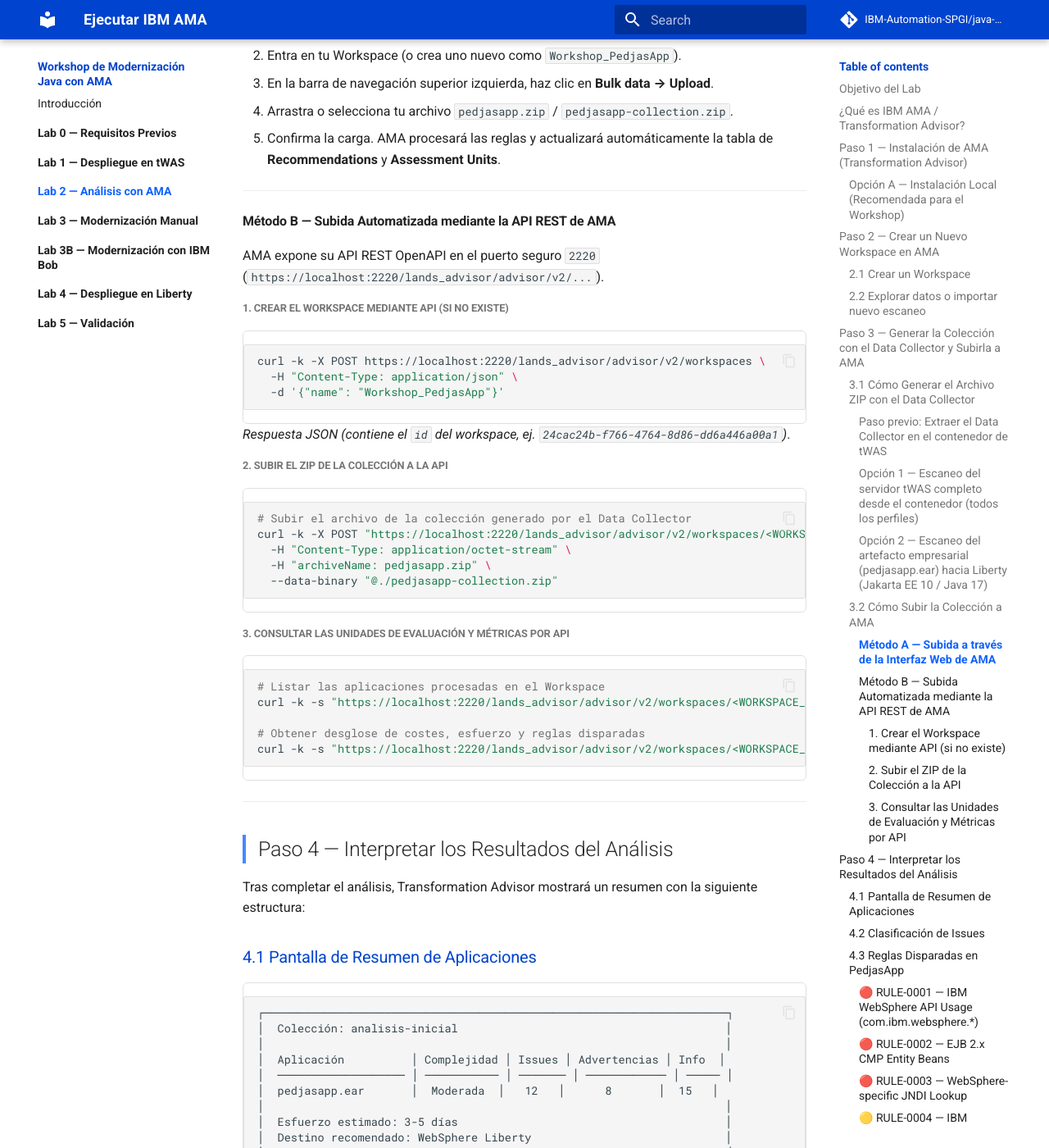
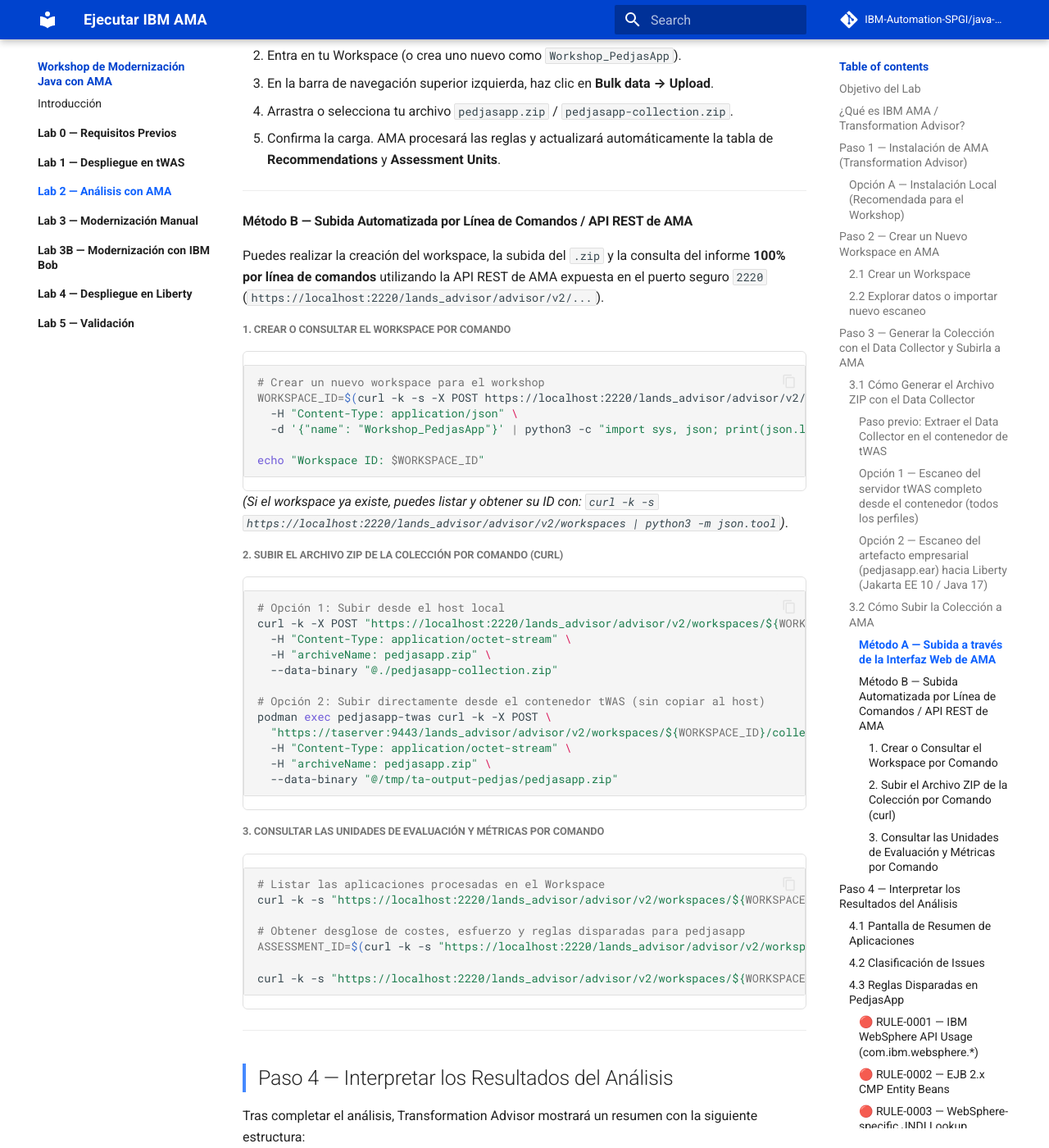
Before and after one commit to IBM-Automation-SPGI/java-mod-workshop, an MkDocs documentation site: the page built from docs/lab2/index.md, in a window 1280 px wide and 1400 px high, scrolled down 4307 px. Shown: the whole window at 82% size. Built offline with MkDocs 1.6.1 and Material for MkDocs 9.7.7, drawn with Linux system fonts in a browser that asks for light colours; comment, search, counter and statistics services are not loaded.

Commit message:
docs(lab2): include curl CLI commands for uploading data collection directly to AMA

````diff
--- a/docs/lab2/index.md
+++ b/docs/lab2/index.md
@@ -168,34 +168,46 @@
 
 ---
 
-#### Método B — Subida Automatizada mediante la API REST de AMA
+#### Método B — Subida Automatizada por Línea de Comandos / API REST de AMA
 
-AMA expone su API REST OpenAPI en el puerto seguro `2220` (`https://localhost:2220/lands_advisor/advisor/v2/...`).
+Puedes realizar la creación del workspace, la subida del `.zip` y la consulta del informe **100% por línea de comandos** utilizando la API REST de AMA expuesta en el puerto seguro `2220` (`https://localhost:2220/lands_advisor/advisor/v2/...`).
 
-##### 1. Crear el Workspace mediante API (si no existe)
+##### 1. Crear o Consultar el Workspace por Comando
 ```bash
-curl -k -X POST https://localhost:2220/lands_advisor/advisor/v2/workspaces \
+# Crear un nuevo workspace para el workshop
+WORKSPACE_ID=$(curl -k -s -X POST https://localhost:2220/lands_advisor/advisor/v2/workspaces \
   -H "Content-Type: application/json" \
-  -d '{"name": "Workshop_PedjasApp"}'
+  -d '{"name": "Workshop_PedjasApp"}' | python3 -c "import sys, json; print(json.load(sys.stdin).get('id'))")
+
+echo "Workspace ID: $WORKSPACE_ID"
 ```
-*Respuesta JSON (contiene el `id` del workspace, ej. `24cac24b-f766-4764-8d86-dd6a446a00a1`)*.
+*(Si el workspace ya existe, puedes listar y obtener su ID con: `curl -k -s https://localhost:2220/lands_advisor/advisor/v2/workspaces | python3 -m json.tool`)*.
 
-##### 2. Subir el ZIP de la Colección a la API
+##### 2. Subir el Archivo ZIP de la Colección por Comando (curl)
 ```bash
-# Subir el archivo de la colección generado por el Data Collector
-curl -k -X POST "https://localhost:2220/lands_advisor/advisor/v2/workspaces/<WORKSPACE_ID>/collectionArchives?collectionName=PedjasApp_tWAS&overwrite=true" \
+# Opción 1: Subir desde el host local
+curl -k -X POST "https://localhost:2220/lands_advisor/advisor/v2/workspaces/${WORKSPACE_ID}/collectionArchives?collectionName=PedjasApp_tWAS&overwrite=true" \
   -H "Content-Type: application/octet-stream" \
   -H "archiveName: pedjasapp.zip" \
   --data-binary "@./pedjasapp-collection.zip"
+
+# Opción 2: Subir directamente desde el contenedor tWAS (sin copiar al host)
+podman exec pedjasapp-twas curl -k -X POST \
+  "https://taserver:9443/lands_advisor/advisor/v2/workspaces/${WORKSPACE_ID}/collectionArchives?collectionName=PedjasApp_tWAS&overwrite=true" \
+  -H "Content-Type: application/octet-stream" \
+  -H "archiveName: pedjasapp.zip" \
+  --data-binary "@/tmp/ta-output-pedjas/pedjasapp.zip"
 ```
 
-##### 3. Consultar las Unidades de Evaluación y Métricas por API
+##### 3. Consultar las Unidades de Evaluación y Métricas por Comando
 ```bash
 # Listar las aplicaciones procesadas en el Workspace
-curl -k -s "https://localhost:2220/lands_advisor/advisor/v2/workspaces/<WORKSPACE_ID>/assessmentUnits" | python3 -m json.tool
+curl -k -s "https://localhost:2220/lands_advisor/advisor/v2/workspaces/${WORKSPACE_ID}/assessmentUnits" | python3 -m json.tool
 
-# Obtener desglose de costes, esfuerzo y reglas disparadas
-curl -k -s "https://localhost:2220/lands_advisor/advisor/v2/workspaces/<WORKSPACE_ID>/costDetails/assessmentUnits/<ASSESSMENT_UNIT_ID>" | python3 -m json.tool
+# Obtener desglose de costes, esfuerzo y reglas disparadas para pedjasapp
+ASSESSMENT_ID=$(curl -k -s "https://localhost:2220/lands_advisor/advisor/v2/workspaces/${WORKSPACE_ID}/assessmentUnits" | python3 -c "import sys, json; print(json.load(sys.stdin)['assessmentUnits'][0]['id'])")
+
+curl -k -s "https://localhost:2220/lands_advisor/advisor/v2/workspaces/${WORKSPACE_ID}/costDetails/assessmentUnits/${ASSESSMENT_ID}" | python3 -m json.tool
 ```
 
 ---
````
